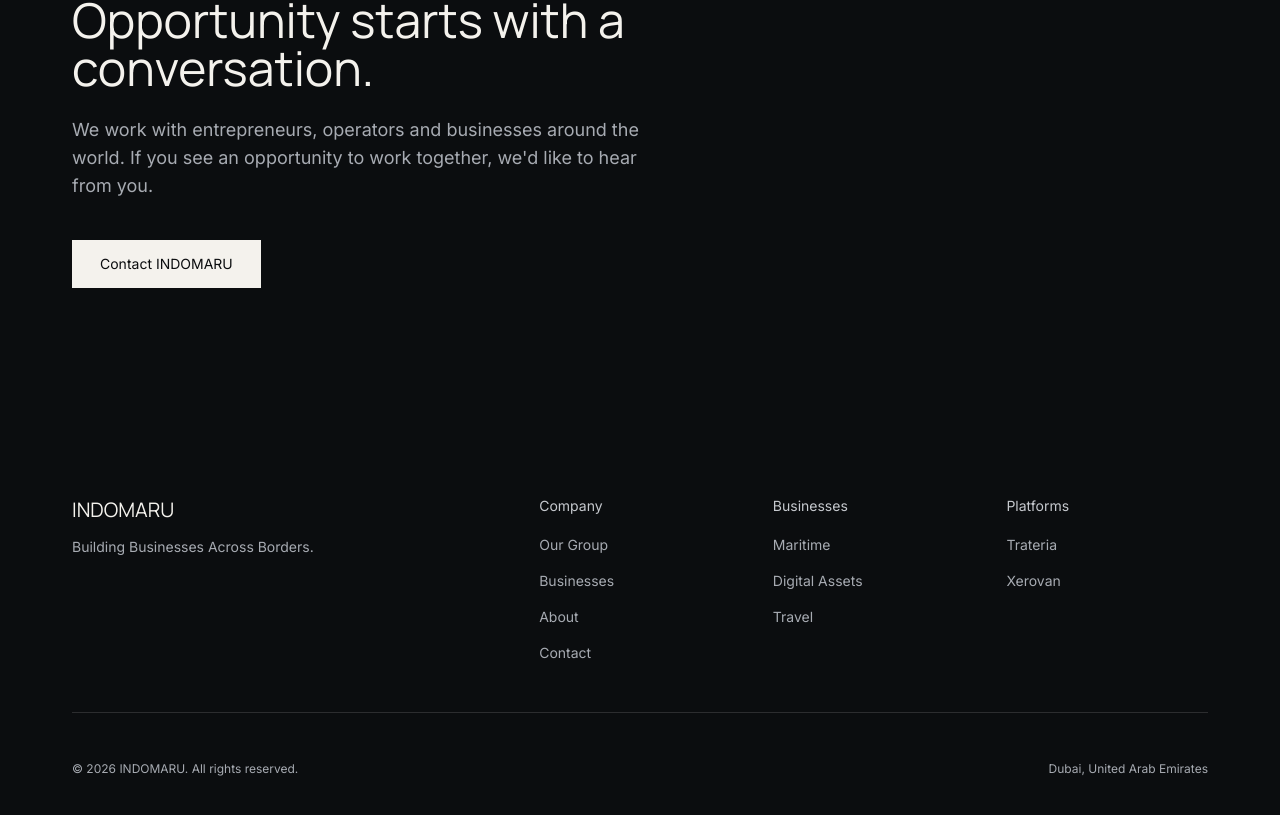
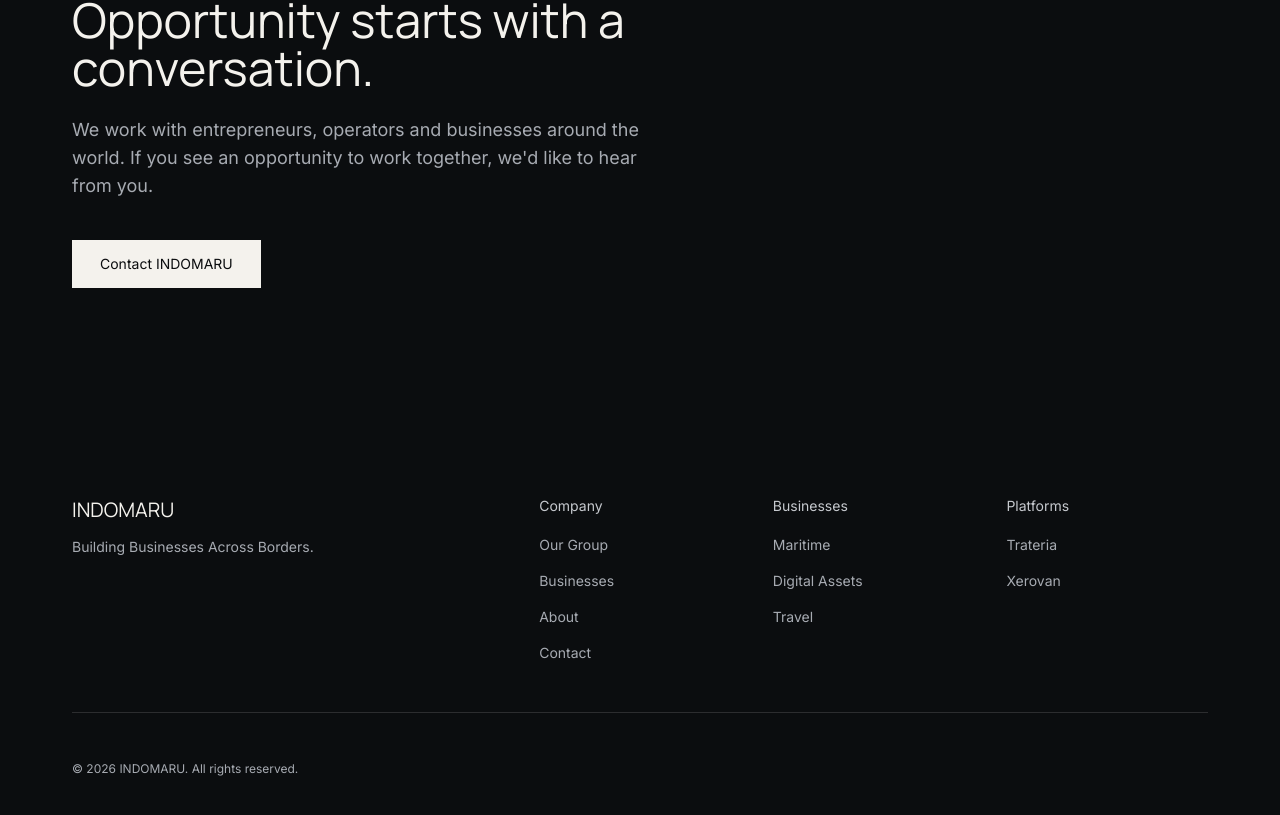
Before and after one commit to wonhio/indomaru_website, a Next.js app: page / in a window 1280 px wide. Shown: the part 5530-6345 px from the top of the page. Built offline with nearby package versions, Linux system fonts and the light colour scheme.

Commit message:
Add files via upload

```diff
--- a/components/Footer.tsx
+++ b/components/Footer.tsx
@@ -74,7 +74,6 @@
 
         <div className="flex flex-col md:flex-row justify-between gap-3 text-xs text-mist">
           <p>© 2026 {siteConfig.name}. All rights reserved.</p>
-          <p>Dubai, United Arab Emirates</p>
         </div>
       </div>
     </footer>
```
